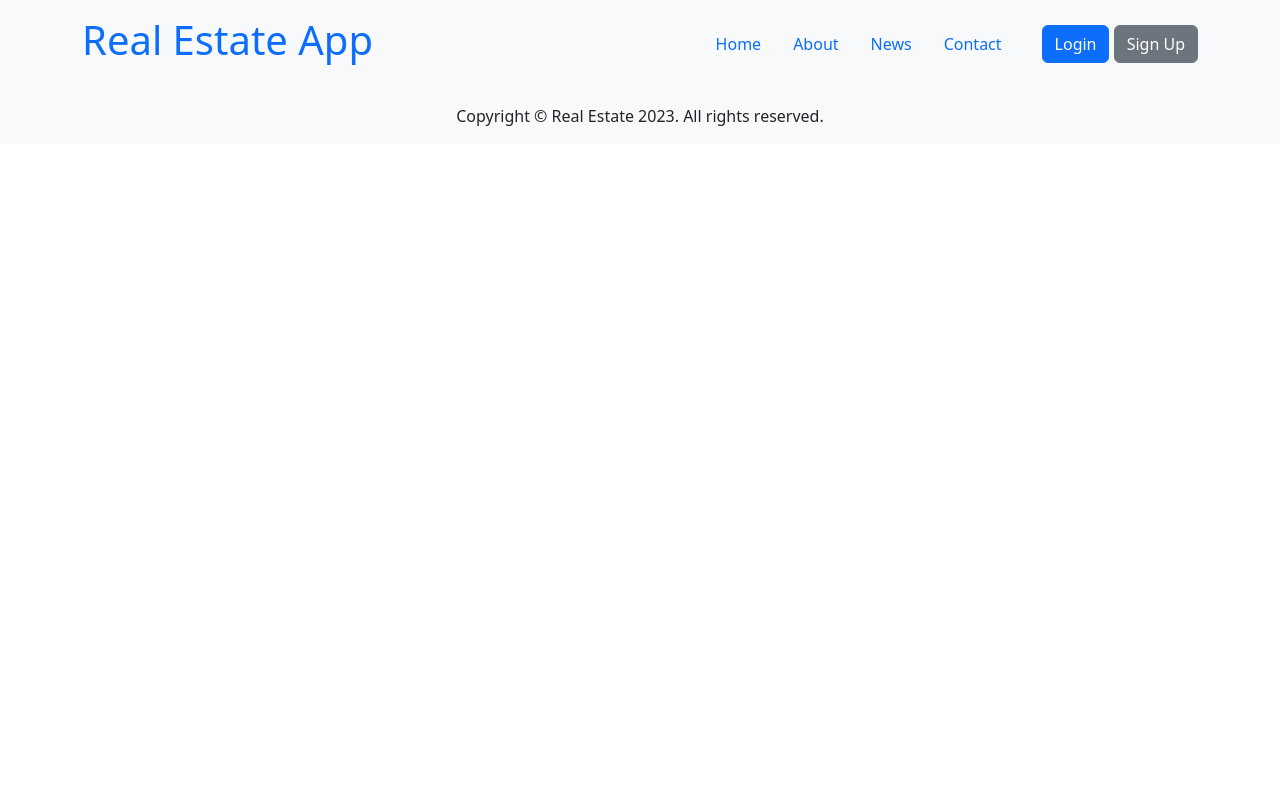
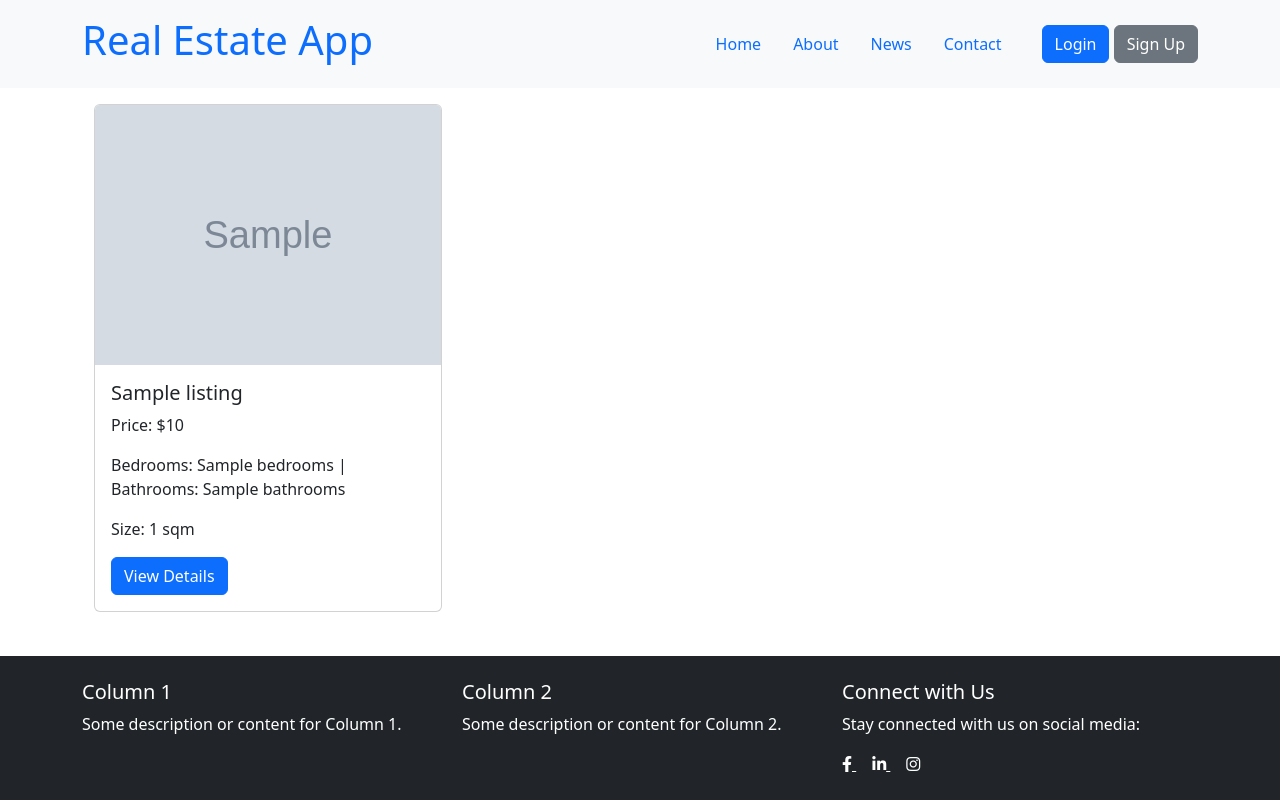
Before and after one commit to clusterpj/realestate-python, a Flask app: page /listings in a window 1280 px wide. Run offline with Flask 3, Linux system fonts and the light colour scheme; grey boxes marked "Sample" are stand-in pictures; a database or web service that is not in the repository returns one stand-in record (values such as "Sample title"); some libraries are stand-ins or nearby versions.

Commit message:
Listing Creation Form Ready

```diff
--- a/app.py
+++ b/app.py
@@ -6,6 +6,13 @@ from flask_login import LoginManager, UserMixin, login_required, login_user, log
 from werkzeug.security import check_password_hash
 from werkzeug.security import generate_password_hash
 from flask_login import logout_user
+from werkzeug.utils import secure_filename
+import os
+UPLOAD_FOLDER = 'static/uploads/'
+
+if not os.path.exists(UPLOAD_FOLDER):
+    os.makedirs(UPLOAD_FOLDER)
+
 
 app = Flask(__name__)
 app.secret_key = "dTLma3M6KkGrDf"
@@ -136,5 +143,37 @@ def property_locations():
     # Fetch all property locations and render the property_locations page
     return render_template('admin/property_locations.html')
 
+@app.route('/admin/create_property', methods=['GET', 'POST'])
+@login_required
+def create_property():
+    if request.method == 'POST':
+        # Get form data
+        title = request.form['title']
+        image = request.files['image']
+        price = float(request.form['price'])
+        bedrooms = int(request.form['bedrooms'])
+        bathrooms = int(request.form['bathrooms'])
+        size = int(request.form['size'])
+
+        # Save image to a folder (e.g., 'static/uploads/')
+        image_filename = secure_filename(image.filename)
+        image.save(os.path.join('static/uploads/', image_filename))
+
+        # Add the listing to the database
+        mongo.db.listings.insert_one({
+            'title': title,
+            'image': url_for('static', filename='uploads/' + image_filename),
+            'price': price,
+            'bedrooms': bedrooms,
+            'bathrooms': bathrooms,
+            'size': size
+        })
+
+        flash('Listing added successfully', 'success')
+        return redirect(url_for('all_properties'))
+
+    return render_template('admin/create_property.html')
+
+
 if __name__ == '__main__':
     app.run(debug=True)
--- a/static/styles.css
+++ b/static/styles.css
@@ -56,3 +56,9 @@
   padding: 30px;
   border-radius: 5px;
 }
+
+.contactSlider {
+  display: flex;
+  align-items: center;
+
+}
--- a/templates/admin_dashboard.html
+++ b/templates/admin_dashboard.html
@@ -17,6 +17,8 @@
                         <a class="dropdown-item" href="{{ url_for('property_types') }}">Type</a>
                         <a class="dropdown-item" href="{{ url_for('property_amenities') }}">Amenities</a>
                         <a class="dropdown-item" href="{{ url_for('property_locations') }}">Location</a>
+                        <a href="{{ url_for('create_property') }}" class="list-group-item list-group-item-action">Create Property</a>
+
                     </div>
                 </div>
             </div>
--- a/templates/base.html
+++ b/templates/base.html
@@ -11,7 +11,26 @@
     <!-- Custom CSS -->
     <link rel="stylesheet" href="{{ url_for('static', filename='styles.css') }}">
 
+    <!-- Font Awesome -->
+    <link rel="stylesheet" href="https://cdnjs.cloudflare.com/ajax/libs/font-awesome/6.1.0/css/all.min.css" crossorigin="anonymous" />
+
     <title>Real Estate App</title>
+
+    <style>
+        html,
+        body {
+          height: 100%;
+        }
+
+        body {
+          display: flex;
+          flex-direction: column;
+        }
+
+        main {
+          flex: 1;
+        }
+      </style>
 </head>
 <body>
 
@@ -60,11 +79,39 @@
 </main>
 
 <!-- Footer -->
-<footer class="bg-light py-3 mt-auto">
+<footer class="bg-dark text-white py-4 mt-auto">
     <div class="container">
-        <p class="text-center mb-0">Copyright &copy; Real Estate 2023. All rights reserved.</p>
+      <div class="row">
+        <!-- Column 1 -->
+        <div class="col-md-4">
+          <h5>Column 1</h5>
+          <p>Some description or content for Column 1.</p>
+        </div>
+
+        <!-- Column 2 -->
+        <div class="col-md-4">
+          <h5>Column 2</h5>
+          <p>Some description or content for Column 2.</p>
+        </div>
+
+        <!-- Column 3 -->
+        <div class="col-md-4">
+          <h5>Connect with Us</h5>
+          <p>Stay connected with us on social media:</p>
+          <a href="https://www.facebook.com" class="text-white me-3" target="_blank" rel="noopener noreferrer">
+            <i class="fab fa-facebook-f"></i>
+          </a>
+          <a href="https://www.linkedin.com" class="text-white me-3" target="_blank" rel="noopener noreferrer">
+            <i class="fab fa-linkedin-in"></i>
+          </a>
+          <a href="https://www.instagram.com" class="text-white" target="_blank" rel="noopener noreferrer">
+            <i class="fab fa-instagram"></i>
+          </a>
+        </div>
+      </div>
     </div>
-</footer>
+  </footer>
+
 
 <!-- jQuery -->
 <script src="https://code.jquery.com/jquery-3.6.0.min.js" crossorigin="anonymous"></script>
--- a/templates/contact.html
+++ b/templates/contact.html
@@ -1,5 +1,9 @@
 {% extends "base.html" %}
 
 {% block content %}
-    <!-- Your home page content goes here -->
+    <div class="contactSlider">
+        <div>
+            <h1>Contact US</h1>
+        </div>
+    </div>
 {% endblock %}
--- a/templates/listings.html
+++ b/templates/listings.html
@@ -1,5 +1,23 @@
 {% extends "base.html" %}
 
 {% block content %}
-    <!-- Your home page content goes here -->
+  <div class="container">
+    <div class="row">
+      {% for listing in listings %}
+        <!-- Real Estate Listing Card -->
+        <div class="col-md-4 col-sm-6 col-xs-12 my-3">
+          <div class="card">
+            <img src="{{ listing.image }}" class="card-img-top" alt="{{ listing.title }}">
+            <div class="card-body">
+              <h5 class="card-title">{{ listing.title }}</h5>
+              <p class="card-text">Price: ${{ listing.price }}</p>
+              <p class="card-text">Bedrooms: {{ listing.bedrooms }} | Bathrooms: {{ listing.bathrooms }}</p>
+              <p class="card-text">Size: {{ listing.size }} sqm</p>
+              <a href="{{ url_for('listing_details', listing_id=listing._id) }}" class="btn btn-primary">View Details</a>
+            </div>
+          </div>
+        </div>
+      {% endfor %}
+    </div>
+  </div>
 {% endblock %}
```
Also changed, not shown: templates/admin/create_property.html (+31 -1 lines), static/uploads/Exumed_art_deco_style_of_minimalistic_cactuses_by_Michelangelo__3f77daff-a9a6-456e-b550-eb9125e93236.png (added), templates/news/add_news.html (added), templates/news/all_news.html (added), templates/news/news_categories.html (added), templates/news/news_tags.htm (added).
